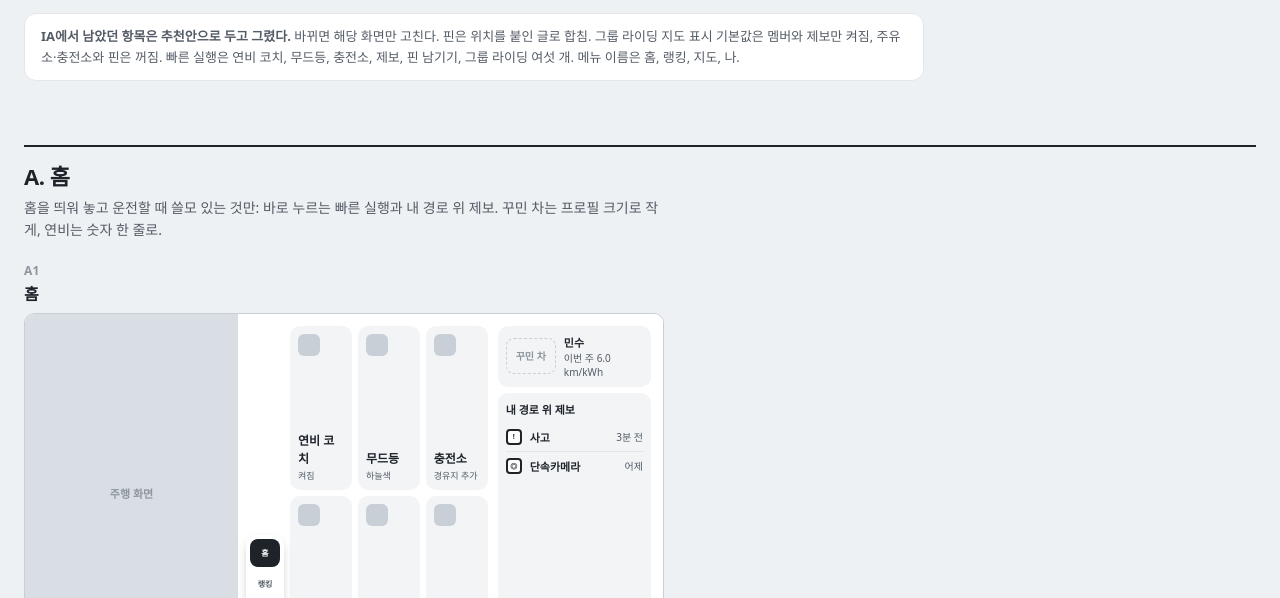
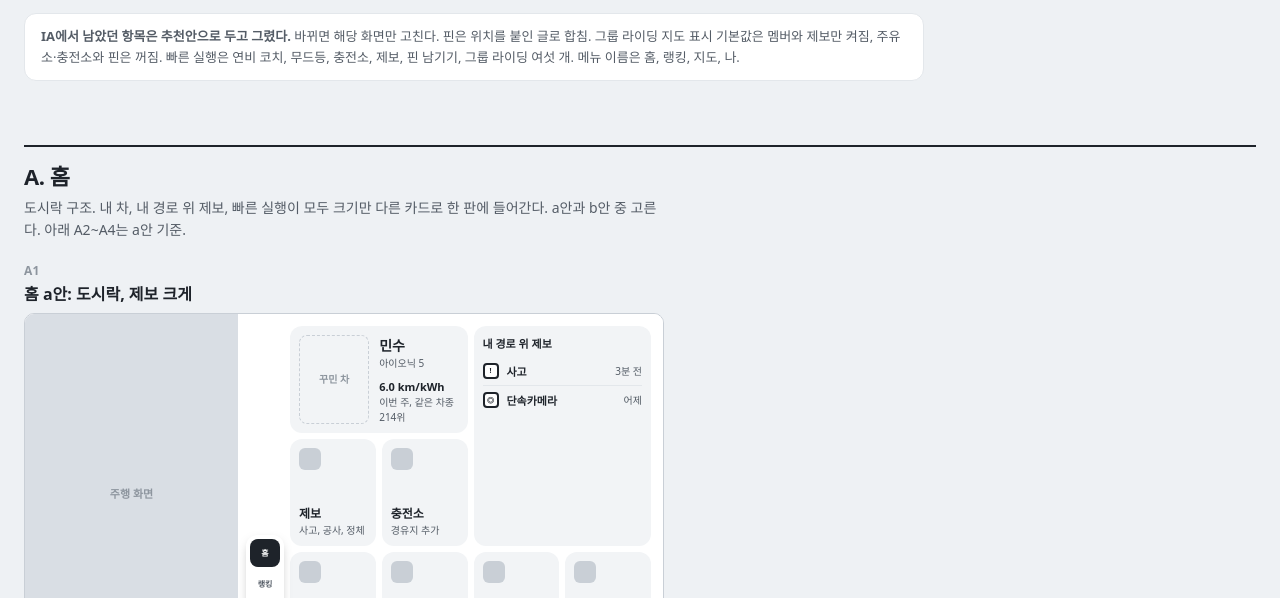
Before and after one commit to tlatlsgksp/pleos_pj, a plain HTML site: page docs/visual/wireframes.html in a window 1280 px wide. Shown: the part 181-779 px from the top of the page. Drawn offline with Linux system fonts and the light colour scheme.

Commit message:
Make home a bento grid of cards with my car as one card
Co-Authored-By: Claude Opus 5.5 (1M context) <noreply@anthropic.com>

```diff
--- a/docs/visual/wireframes.html
+++ b/docs/visual/wireframes.html
@@ -109,7 +109,7 @@ h2 { font-size: 22px; font-weight: 800; letter-spacing: -0.02em; margin: 64px 0
   <div class="assume"><b>IA에서 남았던 항목은 추천안으로 두고 그렸다.</b> 바뀌면 해당 화면만 고친다. 핀은 위치를 붙인 글로 합침. 그룹 라이딩 지도 표시 기본값은 멤버와 제보만 켜짐, 주유소·충전소와 핀은 꺼짐. 빠른 실행은 연비 코치, 무드등, 충전소, 제보, 핀 남기기, 그룹 라이딩 여섯 개. 메뉴 이름은 홈, 랭킹, 지도, 나.</div>
 
   <h2>A. 홈</h2>
-  <p class="sec-note">홈을 띄워 놓고 운전할 때 쓸모 있는 것만: 바로 누르는 빠른 실행과 내 경로 위 제보. 꾸민 차는 프로필 크기로 작게, 연비는 숫자 한 줄로.</p>
+  <p class="sec-note">도시락 구조. 내 차, 내 경로 위 제보, 빠른 실행이 모두 크기만 다른 카드로 한 판에 들어간다. a안과 b안 중 고른다. 아래 A2~A4는 a안 기준.</p>
   <div class="grid" id="home"></div>
 
   <h2>B. 제보</h2>
@@ -150,20 +150,28 @@ const put = (id, html) => document.getElementById(id).innerHTML = html;
 const ride = (talk = 1) => `<div class="ride">${["민수","지은","나","현우"].map((n,i)=>`<div class="av ${i===talk?"talk":""}">${n}</div>`).join("")}<span style="flex:1"></span><span class="t2" style="color:#fff">그룹 라이딩</span></div>`;
 
 /* Home layout used in several frames */
-const homeBody = (o = {}) => `<div class="pad" style="display:grid;grid-template-columns:1.55fr 1fr;gap:10px;${o.top?`padding-top:${o.top}px`:""}">
-  <div style="display:grid;grid-template-columns:repeat(3,1fr);grid-template-rows:1fr 1fr;gap:6px;padding-left:${o.fold?0:40}px">
-    ${[["연비 코치","켜짐"],["무드등","하늘색"],["충전소","경유지 추가"],["제보","사고, 공사, 정체"],["핀 남기기",o.driving?"정차 중에":"지금 위치"],["그룹 라이딩",o.riding?"진행 중":"시작"]].map(([b,t],i)=>`<div class="tile ${o.driving&&i===4?"dim":""}"><div class="ico" style="width:22px;height:22px"></div><div><b style="font-size:12px">${b}</b><br><span>${t}</span></div></div>`).join("")}
-  </div>
-  <div style="display:flex;flex-direction:column;gap:6px">
-    <div class="row" style="background:var(--g1);border-radius:10px;padding:8px"><div class="ph" style="width:56px;height:36px;padding:0">꾸민 차</div><div><div class="t2">민수</div><div class="t3">이번 주 6.0 km/kWh</div></div></div>
-    <div style="background:var(--g1);border-radius:10px;padding:8px;flex:1">
-      <div class="t2" style="margin-bottom:6px">내 경로 위 제보</div>
-      ${o.noRoute?`<div class="t3">경로 안내를 시작하면 여기에 보여요.</div>`:`<div class="li"><div class="mk sq" style="position:static">!</div><span class="grow t2">사고</span><span class="t3">3분 전</span></div><div class="li"><div class="mk sq" style="position:static">◎</div><span class="grow t2">단속카메라</span><span class="t3">어제</span></div>`}
-    </div>
-  </div></div>`;
+/* Bento home: every block is a card, my car included. */
+const card = (area, inner, extra = "") => `<div style="grid-area:${area};background:var(--g1);border-radius:12px;padding:9px;display:flex;flex-direction:column;justify-content:space-between;min-height:0;${extra}">${inner}</div>`;
+const qa = (area, name, sub, dim) => card(area, `<div class="ico" style="width:22px;height:22px"></div><div><b style="font-size:12px">${name}</b><br><span class="t3">${sub}</span></div>`, dim ? "opacity:.45" : "");
+const myCar = area => card(area, `<div class="row" style="align-items:flex-start;gap:10px;height:100%"><div class="ph" style="width:44%;height:100%;padding:0">꾸민 차</div><div style="flex:1;display:flex;flex-direction:column;justify-content:space-between;height:100%"><div><div class="t1">민수</div><div class="t3">아이오닉 5</div></div><div><div class="t2">6.0 km/kWh</div><div class="t3">이번 주, 같은 차종 214위</div></div></div></div>`);
+const reports = (area, o) => card(area, `<div><div class="t2" style="margin-bottom:6px">내 경로 위 제보</div>${o.noRoute ? `<div class="t3">경로 안내를 시작하면 여기에 보여요.</div>` : `<div class="li"><div class="mk sq" style="position:static">!</div><span class="grow t2">사고</span><span class="t3">3분 전</span></div><div class="li"><div class="mk sq" style="position:static">◎</div><span class="grow t2">단속카메라</span><span class="t3">어제</span></div>`}</div>`, "justify-content:flex-start");
+const homeBody = (o = {}) => {
+  const v = o.variant || "a";
+  const areas = v === "a"
+    ? `'car car rep rep' 'rpt chg rep rep' 'eco lgt pin ride'`
+    : `'car car ride ride' 'car car rpt chg' 'rep rep eco lgt'`;
+  return `<div class="pad" style="display:grid;grid-template-columns:repeat(4,1fr);grid-template-rows:repeat(3,1fr);grid-template-areas:${areas};gap:6px;padding-left:${o.fold ? 12 : 52}px;${o.top ? `padding-top:${o.top}px` : ""}">
+    ${myCar("car")}${reports("rep", o)}
+    ${qa("rpt", "제보", "사고, 공사, 정체")}${qa("chg", "충전소", "경유지 추가")}
+    ${qa("eco", "연비 코치", "켜짐")}${qa("lgt", "무드등", "하늘색")}
+    ${v === "a" ? qa("pin", "핀 남기기", o.driving ? "정차 중에" : "지금 위치", o.driving) : ""}
+    ${v === "a" ? qa("ride", "그룹 라이딩", o.riding ? "진행 중" : "시작") : card("ride", `<div class="row" style="justify-content:space-between"><b style="font-size:12px">그룹 라이딩</b><span class="t3">${o.riding ? "진행 중" : "이웃 12명"}</span></div><div class="row" style="gap:4px">${["민수","지은","현우","서연"].map(n => `<div class="av">${n}</div>`).join("")}<span style="flex:1"></span><span class="btn pri">${o.riding ? "열기" : "시작"}</span></div>`)}
+  </div>`;
+};
 
 put("home",
-  fig("A1", "홈", car(homeBody()), "운전 중에 쓸모 있는 것만 둔다. 왼쪽은 누르면 바로 끝나는 <b>빠른 실행</b> 여섯 개(가장 크게), 오른쪽은 <b>내 경로 위 제보</b> 목록. 지금 무드등 색은 빠른 실행 [무드등] 버튼에 보인다. 꾸민 차는 프로필 크기로 줄여 닉네임, 이번 주 연비와 한 줄에. 3D로 크게 보는 건 나 › 꾸미기에서.") +
+  fig("A1", "홈 a안: 도시락, 제보 크게", car(homeBody()), "모든 것이 카드다. <b>내 차</b>도 카드 하나(꾸민 차, 닉네임, 차종, 이번 주 연비와 순위). 가장 큰 칸은 <b>내 경로 위 제보</b>, 나머지 여섯 칸은 누르면 바로 끝나는 빠른 실행. 메뉴가 펼쳐져 있을 때는 왼쪽 여백을 두고, 접히면 카드가 왼쪽 끝까지 넓어진다.") +
+  fig("A1b", "홈 b안: 도시락, 내 차와 그룹 라이딩 크게", car(homeBody({ variant: "b" })), "<b>내 차</b> 카드를 2×2로 키우고, <b>그룹 라이딩</b>을 이웃 프로필이 보이는 가로 카드로. 핀 남기기는 지도 메뉴 안으로 옮긴다. 제보 목록은 아래 가로 카드.") +
   fig("A2", "홈, 주행 중 (메뉴 접힘)", car(homeBody({ driving: true, fold: true }), { fold: true }), "5초 뒤 메뉴는 왼쪽 가장자리 손잡이로 접히고 빠른 실행이 왼쪽 끝까지 넓어진다. <b>핀 남기기</b>는 흐리게 바뀌고 누르면 \"핀은 차를 세운 뒤 남길 수 있어요.\" 나머지 버튼은 주행 중에도 한 번 눌러 끝난다.") +
   fig("A3", "홈, 그룹 라이딩 중", car(ride(0) + homeBody({ top: 52, riding: true })), "위쪽 배너에 멤버 프로필이 한 줄로 뜨고, 말하는 사람 프로필에 테두리가 생긴다. 배너를 누르면 그룹 라이딩 화면(E3). 메뉴와 겹치지 않게 위에 둔다.") +
   fig("A0", "홈, 경로 안내가 없을 때", car(homeBody({ noRoute: true })), "경로 안내 중이 아니면 제보 칸은 안내 문구 한 줄. 빈 칸을 다른 정보로 채우지 않는다.") +
@@ -273,9 +281,7 @@ put("me",
 );
 
 put("narrow",
-  fig("G1", "홈, 1/3 창", car(`<div class="pad" style="display:flex;flex-direction:column;gap:6px">
-    <div class="row" style="background:var(--g1);border-radius:10px;padding:6px"><div class="ph" style="width:44px;height:28px;padding:0">차</div><div class="grow t2">민수</div><span class="t3">경로 위 제보 2</span></div>
-    <div style="flex:1;display:grid;grid-template-columns:1fr 1fr 1fr;grid-template-rows:1fr 1fr;gap:5px;padding-left:40px">${["연비 코치","무드등","충전소","제보","핀 남기기","그룹 라이딩"].map(t=>`<div class="tile"><div class="ico"></div><b>${t}</b></div>`).join("")}</div></div>`, { narrow: true }), "빠른 실행이 화면 대부분. 위 한 줄에 프로필과 경로 위 제보 개수, 누르면 제보 목록.") +
+  fig("G1", "홈, 1/3 창", car(`<div class="pad" style="display:grid;grid-template-columns:1fr 1fr;grid-template-rows:1.1fr 1fr 1fr 1fr;grid-template-areas:'car car' 'rep rep' 'rpt chg' 'eco ride';gap:5px;padding-left:52px">${myCar("car")}${reports("rep",{})}${qa("rpt","제보","")}${qa("chg","충전소","")}${qa("eco","연비 코치","")}${qa("ride","그룹 라이딩","")}</div>`, { narrow: true }), "같은 카드를 두 열로 쌓는다. 무드등과 핀 남기기는 1/3 창에서 빠지고 각각 나 › 꾸미기, 지도에서.") +
   fig("G2", "그룹 라이딩, 1/3 창", car(`<div class="map"></div><div class="panel" style="left:8px;right:8px;bottom:8px;padding-left:44px"><div class="row" style="gap:6px;margin-bottom:8px">${["민수","지은","나","현우"].map((n,i)=>`<div class="av ${i===0?"talk":""}">${n}</div>`).join("")}</div><div style="height:44px;border-radius:12px;background:var(--ink);color:#fff;display:flex;align-items:center;justify-content:center;font-weight:800">누르고 말하기</div></div>`, { narrow: true, fold: true }), "프로필 줄 아래 말하기 버튼을 가로로 길게.")
 );
 
```
Also changed, not shown: docs/PROPOSAL.md (+3 -3 lines), docs/visual/ia.html (+1 -1 lines).
